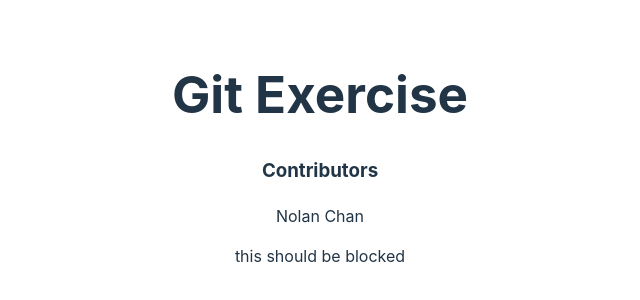
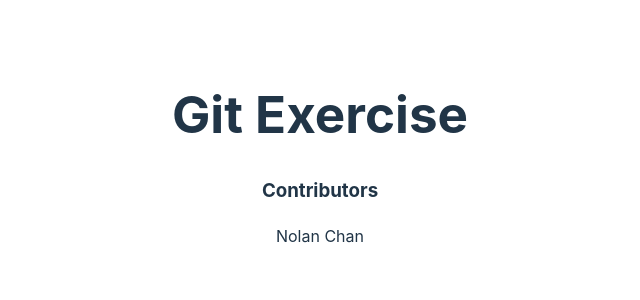
Before and after one commit to NolanChan1/GitExercise, a React (Vite) app: page / in a window 1280 px wide. Shown: the part 242-542 px from the top of the page, without its empty margins (320-960 px from the left). Built offline with nearby package versions, Linux system fonts and the light colour scheme.

Commit message:
Revert "bad commit"
This reverts commit 86d863ebd5a787e1ce43ceffd9474773ef98ef46.

```diff
--- a/src/App.jsx
+++ b/src/App.jsx
@@ -6,7 +6,6 @@ function App() {
       <h1>Git Exercise</h1>
       <h3>Contributors</h3>
       <p>Nolan Chan</p>
-      <p>this should be blocked</p>
     </div>
   );
 }
```
